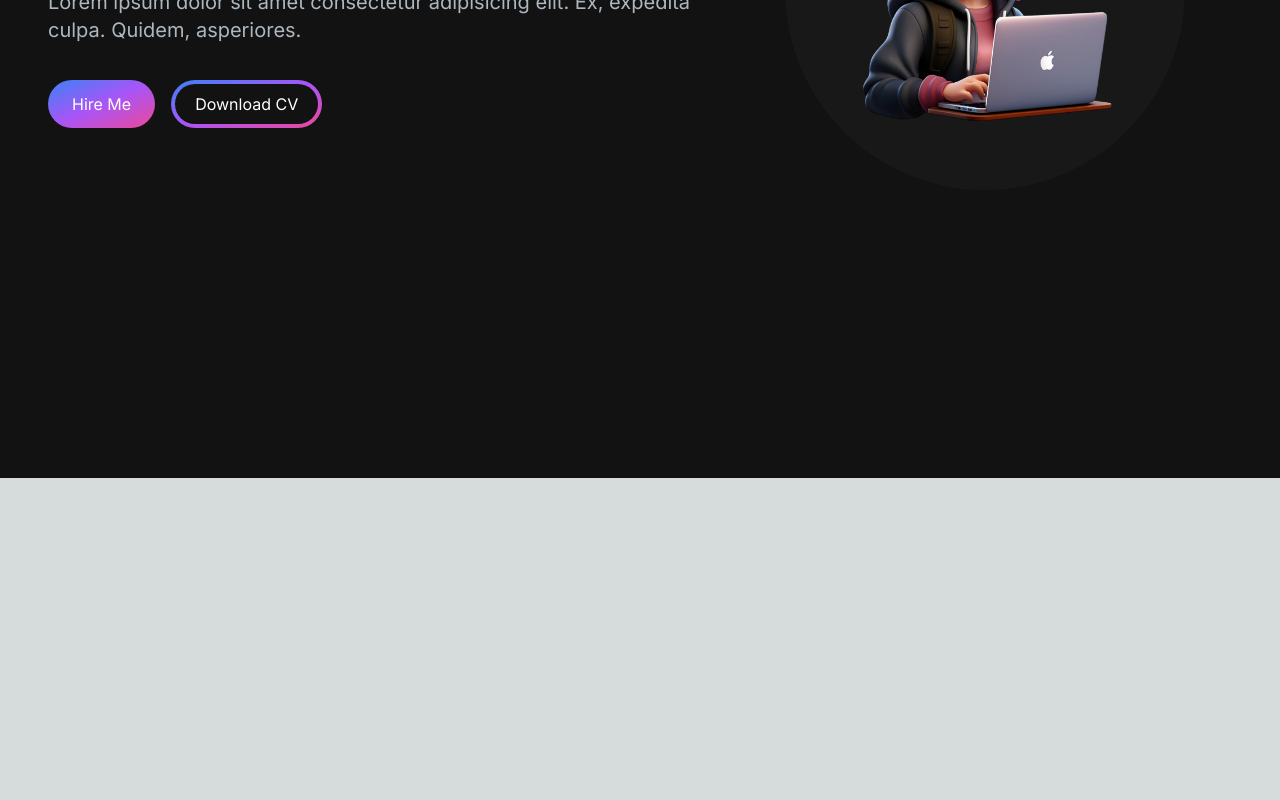
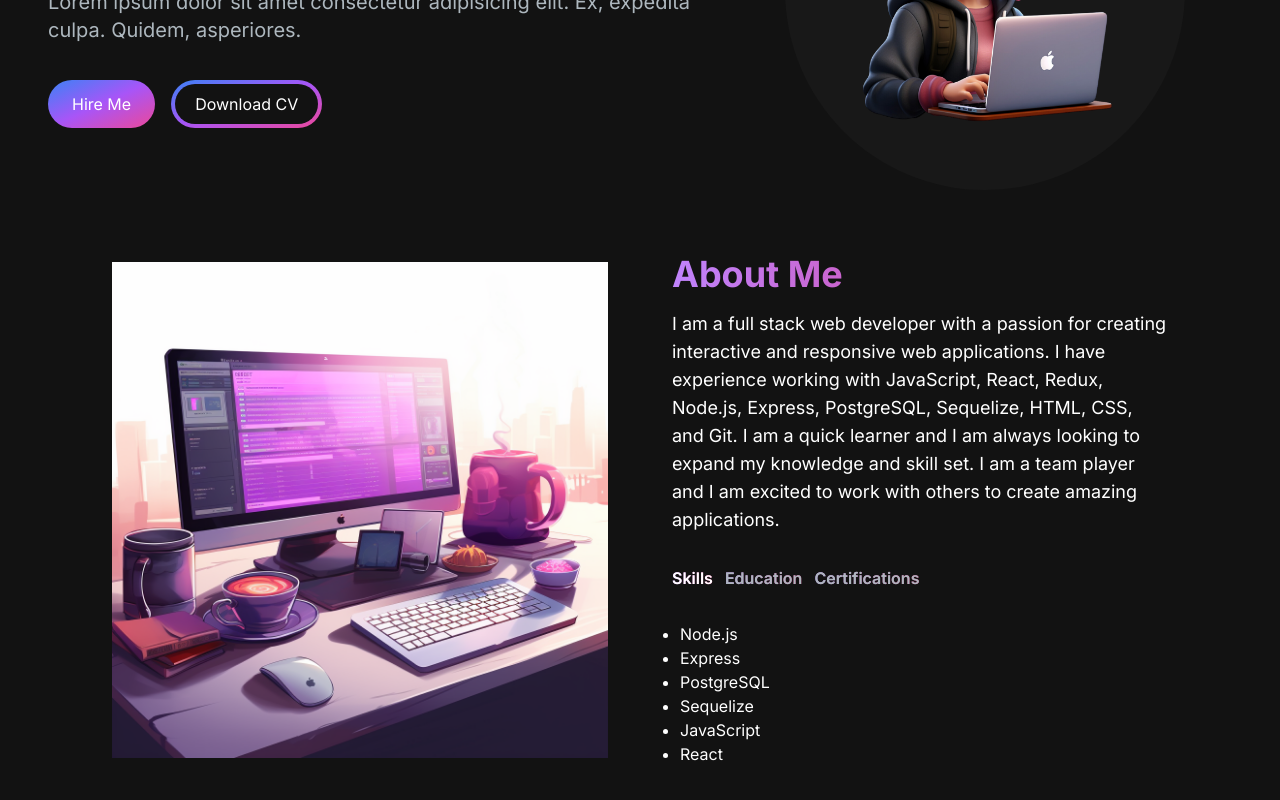
Before and after one commit to tleanne1/developer.portfolio, a Next.js app: page / in a window 1280 px wide. Shown: the part 322-1122 px from the top of the page. Before the commit the page ends 800 px from the top, so only its background shows below. Built offline with nearby package versions, Linux system fonts and the light colour scheme.

Commit message:
added AboutSection

```diff
--- a/app/page.js
+++ b/app/page.js
@@ -1,6 +1,7 @@
 import Image from "next/image";
 import HeroSection from "@/components/HeroSection";
 import Navbar from "@/components/Navbar";
+import AboutSection from "@/components/AboutSection";
 
 export default function Home() {
   return (
@@ -8,6 +9,7 @@
       <Navbar />
       <div className="container mt-24 mx-auto px-12 py-4">
         <HeroSection />
+        <AboutSection />
       </div>
     </main>
   );
--- /dev/null
+++ b/components/AboutSection.jsx
@@ -0,0 +1,101 @@
+"use client";
+import React, { useTransition, useState } from "react";
+import Image from "next/image";
+import TabButton from "./TabButton";
+
+const TAB_DATA = [
+  {
+    title: "Skills",
+    id: "skills",
+    content: (
+      <ul className="list-disc pl-2">
+        <li>Node.js</li>
+        <li>Express</li>
+        <li>PostgreSQL</li>
+        <li>Sequelize</li>
+        <li>JavaScript</li>
+        <li>React</li>
+      </ul>
+    ),
+  },
+  {
+    title: "Education",
+    id: "education",
+    content: (
+      <ul className="list-disc pl-2">
+        <li>Fullstack Academy of Code</li>
+        <li>University of California, Santa Cruz</li>
+      </ul>
+    ),
+  },
+  {
+    title: "Certifications",
+    id: "certifications",
+    content: (
+      <ul className="list-disc pl-2">
+        <li>AWS Cloud Practitioner</li>
+        <li>Google Professional Cloud Developer</li>
+      </ul>
+    ),
+  },
+];
+
+const AboutSection = () => {
+  const [tab, setTab] = useState("skills");
+  const [isPending, startTransition] = useTransition();
+
+  const handleTabChange = (id) => {
+    startTransition(() => {
+      setTab(id);
+    });
+  };
+
+  return (
+    <section className="text-white" id="about">
+      <div className="md:grid md:grid-cols-2 gap-8 items-center py-8 px-4 xl:gap-16 sm:py-16 xl:px-16">
+        <Image src="/images/about-image.png" width={500} height={500} />
+        <div className="mt-4 md:mt-0 text-left flex flex-col h-full">
+          <h2 className="text-4xl font-bold text-transparent bg-clip-text bg-gradient-to-r from-purple-400 to-pink-600 mb-4">
+            About Me
+          </h2>
+          <p className="text-base lg:text-lg">
+            I am a full stack web developer with a passion for creating
+            interactive and responsive web applications. I have experience
+            working with JavaScript, React, Redux, Node.js, Express, PostgreSQL,
+            Sequelize, HTML, CSS, and Git. I am a quick learner and I am always
+            looking to expand my knowledge and skill set. I am a team player and
+            I am excited to work with others to create amazing applications.
+          </p>
+          <div className="flex flex-row justify-start mt-8">
+            <TabButton
+              selectTab={() => handleTabChange("skills")}
+              active={tab === "skills"}
+            >
+              {" "}
+              Skills{" "}
+            </TabButton>
+            <TabButton
+              selectTab={() => handleTabChange("education")}
+              active={tab === "education"}
+            >
+              {" "}
+              Education{" "}
+            </TabButton>
+            <TabButton
+              selectTab={() => handleTabChange("certifications")}
+              active={tab === "certifications"}
+            >
+              {" "}
+              Certifications{" "}
+            </TabButton>
+          </div>
+          <div className="mt-8">
+            {TAB_DATA.find((t) => t.id === tab).content}
+          </div>
+        </div>
+      </div>
+    </section>
+  );
+};
+
+export default AboutSection;
--- a/components/NavLink.jsx
+++ b/components/NavLink.jsx
@@ -4,7 +4,7 @@
   return (
     <Link
       href={href}
-      className="block py-2 pl-3 pr-4 text-[#ADB7BE] sm:text-xl rounded md:p-0 hover:text-white"
+      className="block py-2 pl-3 pr-4 text-[#ADB7BE] sm:text-xl rounded md:p-0 hover:text-transparent bg-clip-text bg-gradient-to-r from-purple-400 to-pink-600"
     >
       {title}
     </Link>
--- a/components/Navbar.jsx
+++ b/components/Navbar.jsx
@@ -43,7 +43,7 @@
           ) : (
             <button
               onClick={() => setNavbarOpen(false)}
-              className="flex items-center px-3 py-2 border rounded border-slate-200 text-slate-200 hover:text-white hover:border-white"
+              className="flex items-center px-3 py-2 border rounded border-slate-200 text-slate-200 hover:text-transparent bg-clip-text bg-gradient-to-r from-purple-400 to-pink-600 hover:border-white"
             >
               <XMarkIcon className="h-5 w-5" />
             </button>
--- /dev/null
+++ b/components/TabButton.jsx
@@ -0,0 +1,22 @@
+import React from "react";
+
+const variants = {
+  default: { width: 0 },
+  active: { width: "calc(100% - 0.75rem)" },
+};
+
+const TabButton = ({ active, selectTab, children }) => {
+  const buttonClasses = active ? "text-white" : "text-[#ADB7BE]";
+
+  return (
+    <button onClick={selectTab}>
+      <p
+        className={`mr-3 font-semibold hover:text-transparent bg-clip-text bg-gradient-to-r from-purple-400 to-pink-600 ${buttonClasses}`}
+      >
+        {children}
+      </p>
+    </button>
+  );
+};
+
+export default TabButton;
```
